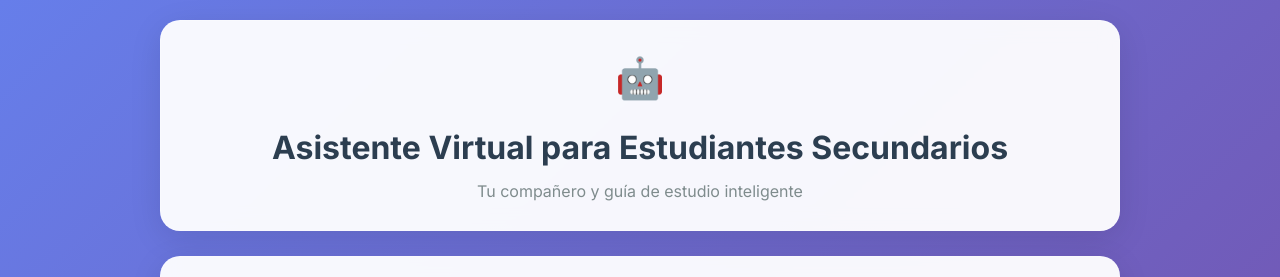
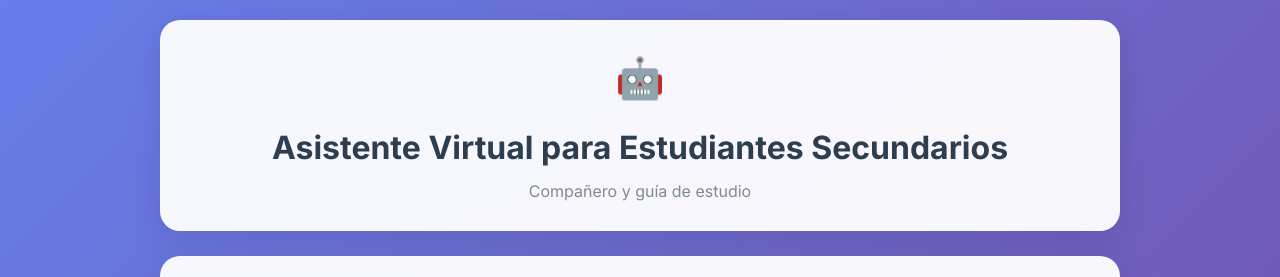
Before and after one commit to CEGJujuy/AV-Demo-V1, a website built with Vite: page index.html in a window 1280 px wide. Shown: the top 277 px of the page. Built offline with nearby package versions, Linux system fonts and the light colour scheme.

Commit message:
Updated index.html

```diff
--- a/index.html
+++ b/index.html
@@ -13,7 +13,7 @@
             <div class="header-content">
                 <div class="robot-icon">🤖</div>
                 <h1>Asistente Virtual para Estudiantes Secundarios</h1>
-                <p>Tu compañero y guía de estudio inteligente </p>
+                <p>Compañero y guía de estudio </p>
             </div>
         </header>
 
```
